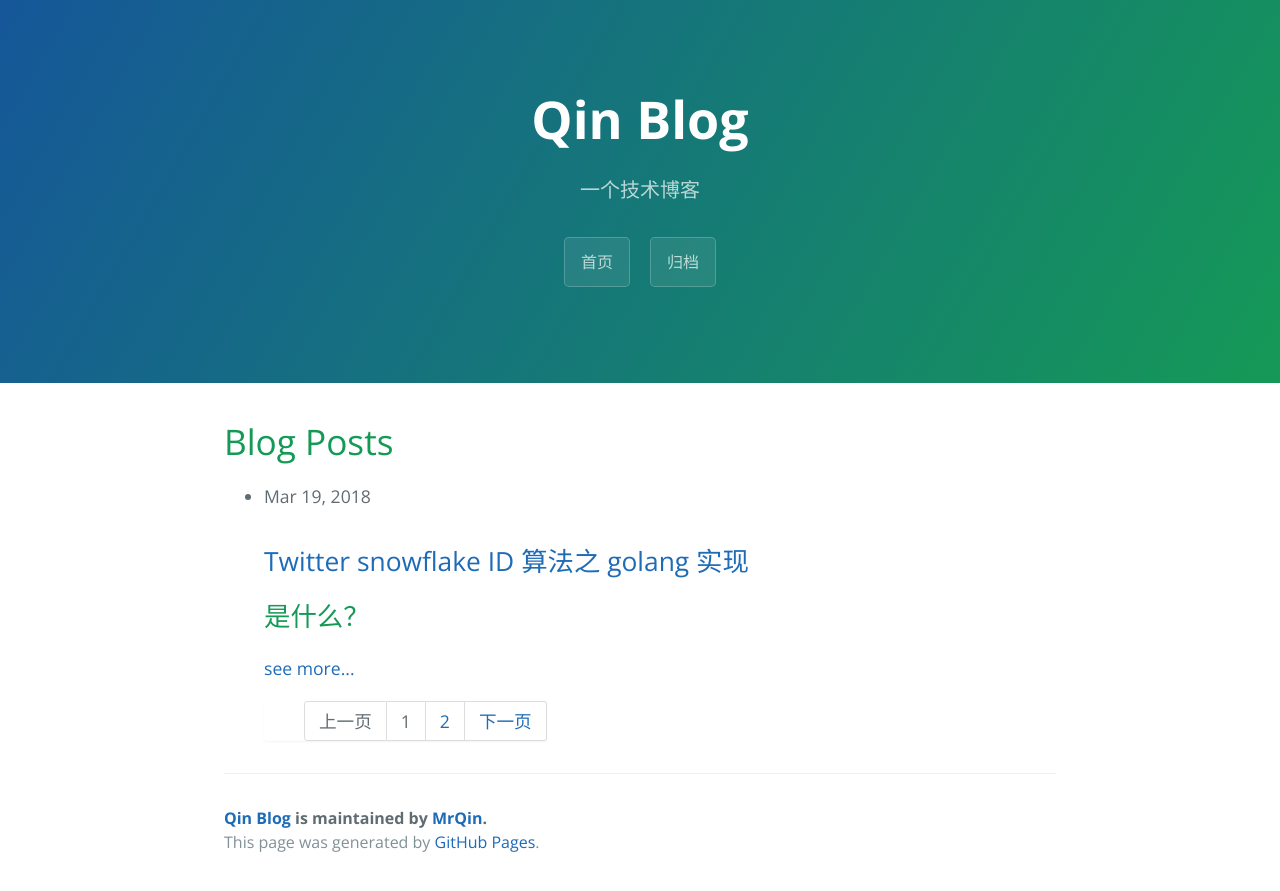
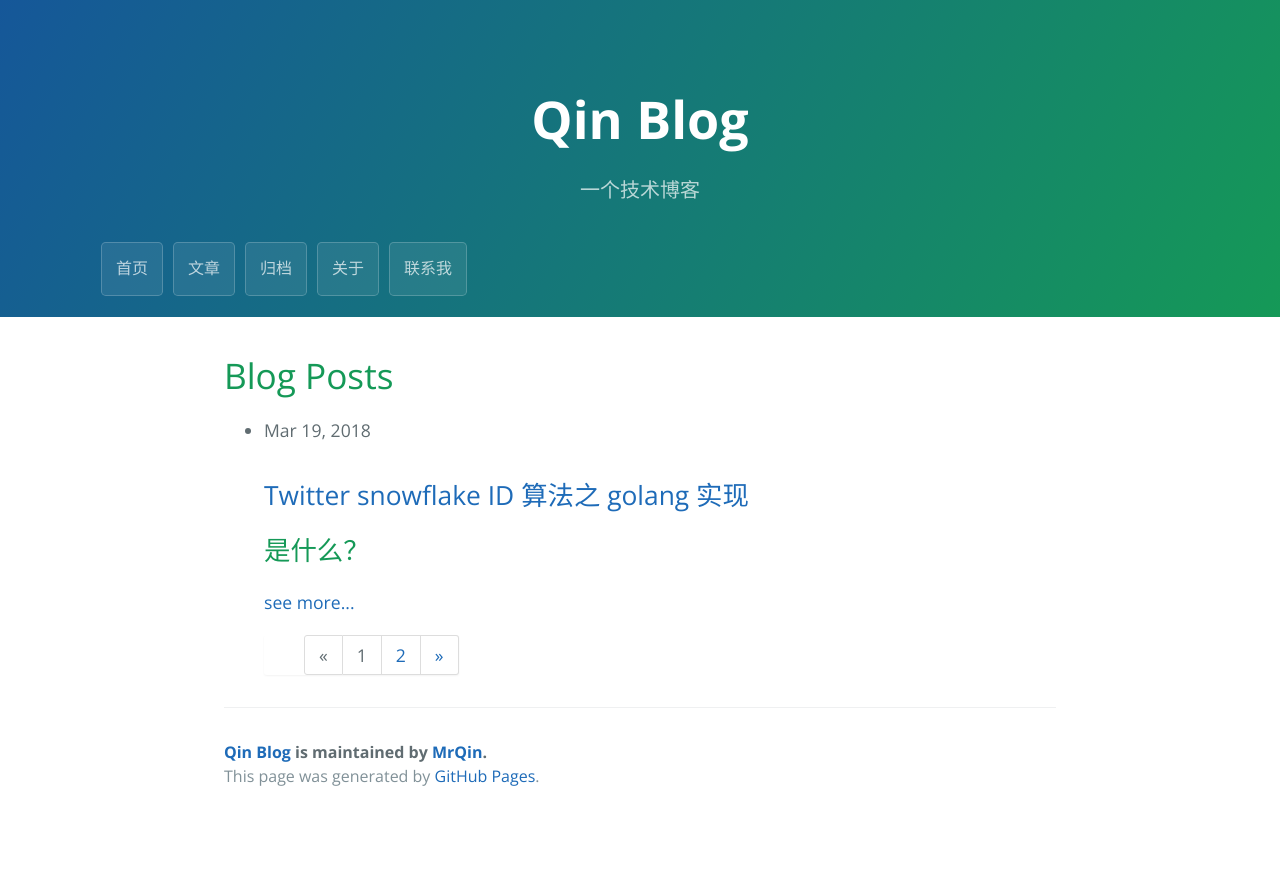
Before and after one commit to wazsmwazsm/wazsmwazsm.github.io, a Jekyll site: the page built from index.html, in a window 1280 px wide. Shown: the top 891 px of the page. Built offline with Jekyll 4.4.1, drawn with Linux system fonts in a browser that asks for light colours; the list of posts is cut into pages by our own code.

Commit message:
add nav bar

```diff
--- a/_includes/head.html
+++ b/_includes/head.html
@@ -6,5 +6,4 @@
   <link rel="stylesheet" href="{{ site.baseurl }}/assets/css/normalize.css">
   <link href='https://fonts.googleapis.com/css?family=Open+Sans:400,700' rel='stylesheet' type='text/css'>
   <link rel="stylesheet" href="{{ site.baseurl }}/assets/css/cayman.css">
-  <link rel="stylesheet" href="{{ site.baseurl }}/assets/css/pagination.css">
 </head>
--- a/_includes/page-header.html
+++ b/_includes/page-header.html
@@ -1,6 +1,21 @@
 <section class="page-header">
   <h1 class="project-name">{{ site.title }}</h1>
   <h2 class="project-tagline">{{ site.tagline }}</h2>
-  <a href="{{ site.baseurl }}" class="btn">首页</a>
-  <a href="{{ site.baseurl }}" class="btn">归档</a>
+
+  <div id="nav">
+      <ul>
+          <li><a href="{{ site.baseurl }}" class="btn">首页</a></li>
+          <li><a href="#" class="btn">文章</a>
+            <ul class="btn">
+              {% for category in site.categories %}
+                <li><a href="#">{{ category.first }}</a></li>
+              {% endfor %}
+            </ul>
+          </li>
+          <li><a href="#" class="btn">归档</a></li>
+          <li><a href="#" class="btn">关于</a></li>
+          <li><a href="#" class="btn">联系我</a></li>
+      </ul>
+  </div>
+
 </section>
--- a/assets/css/cayman.css
+++ b/assets/css/cayman.css
@@ -190,3 +190,118 @@ a:hover { text-decoration: underline; }
 .site-footer-owner { display: block; font-weight: bold; }
 
 .site-footer-credits { color: #819198; }
+
+
+/* nav */
+
+
+#nav {
+  font-family: arial, sans-serif;
+  position: relative;
+  margin: 0 auto;
+}
+
+
+#nav ul {
+  list-style-type: none;
+  padding:0;
+}
+
+@media screen and (min-width: 64em) { #nav ul { padding:0; } }
+@media screen and (min-width: 42em) and (max-width: 64em) { #nav ul { padding:20px; } }
+@media screen and (max-width: 42em) { #nav ul { padding:20px; } }
+
+
+#nav ul li {
+  float: left;
+  margin: 5px;
+  position: relative;
+}
+@media screen and (max-width: 42em) { #nav ul li { float:none; } }
+#nav ul li a {
+  text-align: center;
+  padding:14px;
+  display:block;
+  text-decoration:none;
+}
+#nav ul li ul {
+  display: none ;
+   top: 30px;
+   z-index:9999;
+}
+
+#nav ul li:hover ul {
+  display: block;
+  position: absolute;
+  background-image: linear-gradient(120deg, rgba(0,102,153,0.8), rgba(0,153,102,0.8))
+
+}
+#nav ul li:hover ul li a {
+  display:block;
+  color:#ffffff;
+  width: 160px;
+  text-align: center;
+  border-right: none;
+  border-radius:4px;
+}
+
+#nav ul li:hover ul li a:hover {
+  color:#fff;
+  background-image: linear-gradient(120deg, rgba(255,255,255,0.5), rgba(255,255,255,0.5))
+}
+
+/* paginate */
+.pagination {
+  height: 40px;
+  margin: 20px 0;
+}
+.pagination ul {
+  border-radius: 3px 3px 3px 3px;
+  box-shadow: 0 1px 2px rgba(0, 0, 0, 0.05);
+  display: inline-block;
+  margin-bottom: 0;
+  margin-left: 0;
+}
+.pagination li {
+  display: inline;
+}
+.pagination a, .pagination span {
+  -moz-border-bottom-colors: none;
+  -moz-border-left-colors: none;
+  -moz-border-right-colors: none;
+  -moz-border-top-colors: none;
+  background-color: #FFFFFF;
+  border-color: #DDDDDD;
+  border-image: none;
+  border-style: solid;
+  border-width: 1px 1px 1px 0;
+  float: left;
+  line-height: 38px;
+  padding: 0 14px;
+  text-decoration: none;
+}
+.pagination a:hover, .pagination .active a, .pagination .active span {
+  background-color: #F5F5F5;
+}
+.pagination .active a, .pagination .active span {
+  color: #999999;
+  cursor: default;
+}
+.pagination .disabled span, .pagination .disabled a, .pagination .disabled a:hover {
+  background-color: transparent;
+  color: #999999;
+  cursor: default;
+}
+.pagination li:first-child a, .pagination li:first-child span {
+  border-left-width: 1px;
+  border-radius: 3px 0 0 3px;
+}
+.pagination li:last-child a, .pagination li:last-child span {
+  border-radius: 0 3px 3px 0;
+}
+.pagination-centered {
+  text-align: center;
+}
+.pagination-right {
+  text-align: right;
+}
--- a/assets/css/pagination.css
+++ /dev/null
@@ -1,54 +0,0 @@
-.pagination {
-    height: 40px;
-    margin: 20px 0;
-}
-.pagination ul {
-    border-radius: 3px 3px 3px 3px;
-    box-shadow: 0 1px 2px rgba(0, 0, 0, 0.05);
-    display: inline-block;
-    margin-bottom: 0;
-    margin-left: 0;
-}
-.pagination li {
-    display: inline;
-}
-.pagination a, .pagination span {
-    -moz-border-bottom-colors: none;
-    -moz-border-left-colors: none;
-    -moz-border-right-colors: none;
-    -moz-border-top-colors: none;
-    background-color: #FFFFFF;
-    border-color: #DDDDDD;
-    border-image: none;
-    border-style: solid;
-    border-width: 1px 1px 1px 0;
-    float: left;
-    line-height: 38px;
-    padding: 0 14px;
-    text-decoration: none;
-}
-.pagination a:hover, .pagination .active a, .pagination .active span {
-    background-color: #F5F5F5;
-}
-.pagination .active a, .pagination .active span {
-    color: #999999;
-    cursor: default;
-}
-.pagination .disabled span, .pagination .disabled a, .pagination .disabled a:hover {
-    background-color: transparent;
-    color: #999999;
-    cursor: default;
-}
-.pagination li:first-child a, .pagination li:first-child span {
-    border-left-width: 1px;
-    border-radius: 3px 0 0 3px;
-}
-.pagination li:last-child a, .pagination li:last-child span {
-    border-radius: 0 3px 3px 0;
-}
-.pagination-centered {
-    text-align: center;
-}
-.pagination-right {
-    text-align: right;
-}
--- a/index.html
+++ b/index.html
@@ -26,9 +26,9 @@ title: {{ site.name }}
       <div class="pagination">
         <ul>
           {% if paginator.previous_page %}
-            <li><a href="{{ paginator.previous_page_path | prepend: site.baseurl | replace: '//', '/' }}">上一页</a></li>
+            <li><a href="{{ paginator.previous_page_path | prepend: site.baseurl | replace: '//', '/' }}">&laquo;</a></li>
           {% else %}
-            <li><span>上一页</span></li>
+            <li><span>&laquo;</span></li>
           {% endif %}
 
           {% for page in (1..paginator.total_pages) %}
@@ -42,9 +42,9 @@ title: {{ site.name }}
           {% endfor %}
 
           {% if paginator.next_page %}
-            <li><a href="{{ paginator.next_page_path | prepend: site.baseurl | replace: '//', '/' }}">下一页</a></li>
+            <li><a href="{{ paginator.next_page_path | prepend: site.baseurl | replace: '//', '/' }}">&raquo;</a></li>
           {% else %}
-            <li><span>下一页</span></li>
+            <li><span>&raquo;</span></li>
           {% endif %}
         </ul>
       </div>
```
